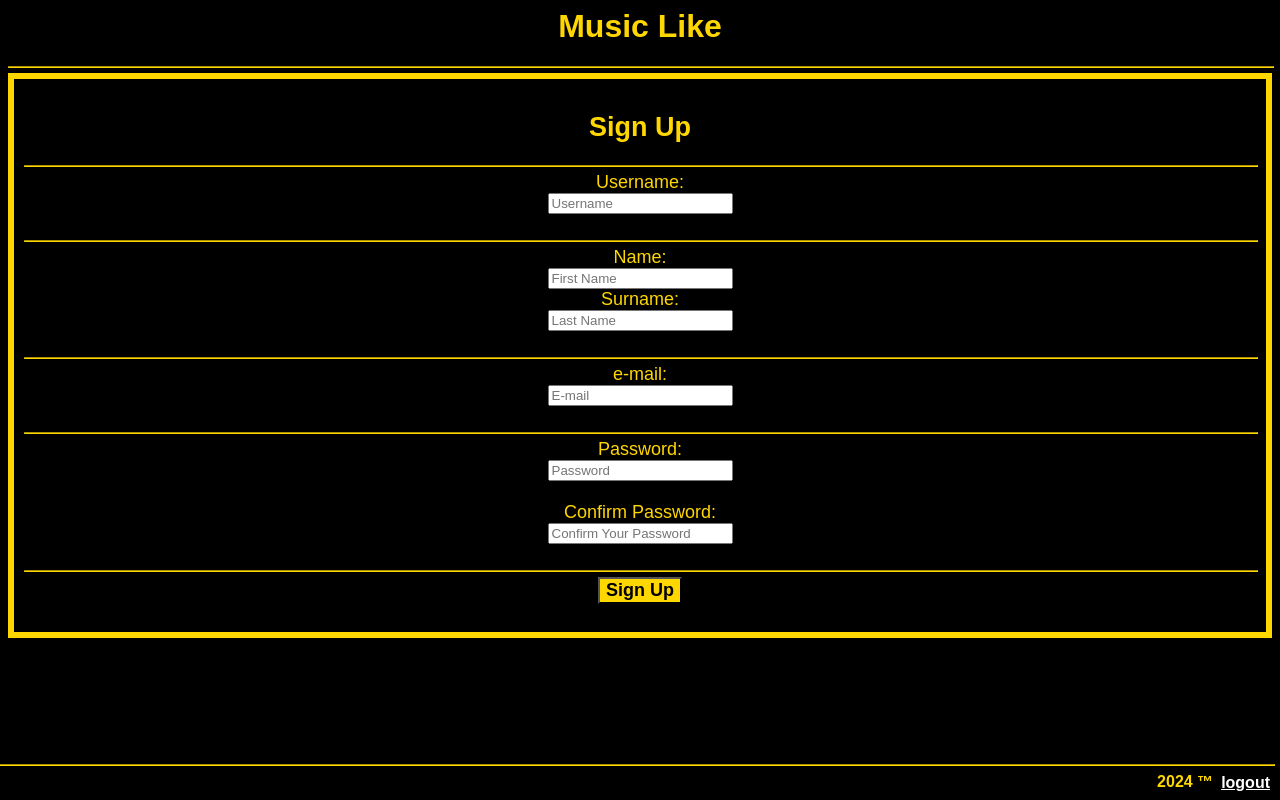
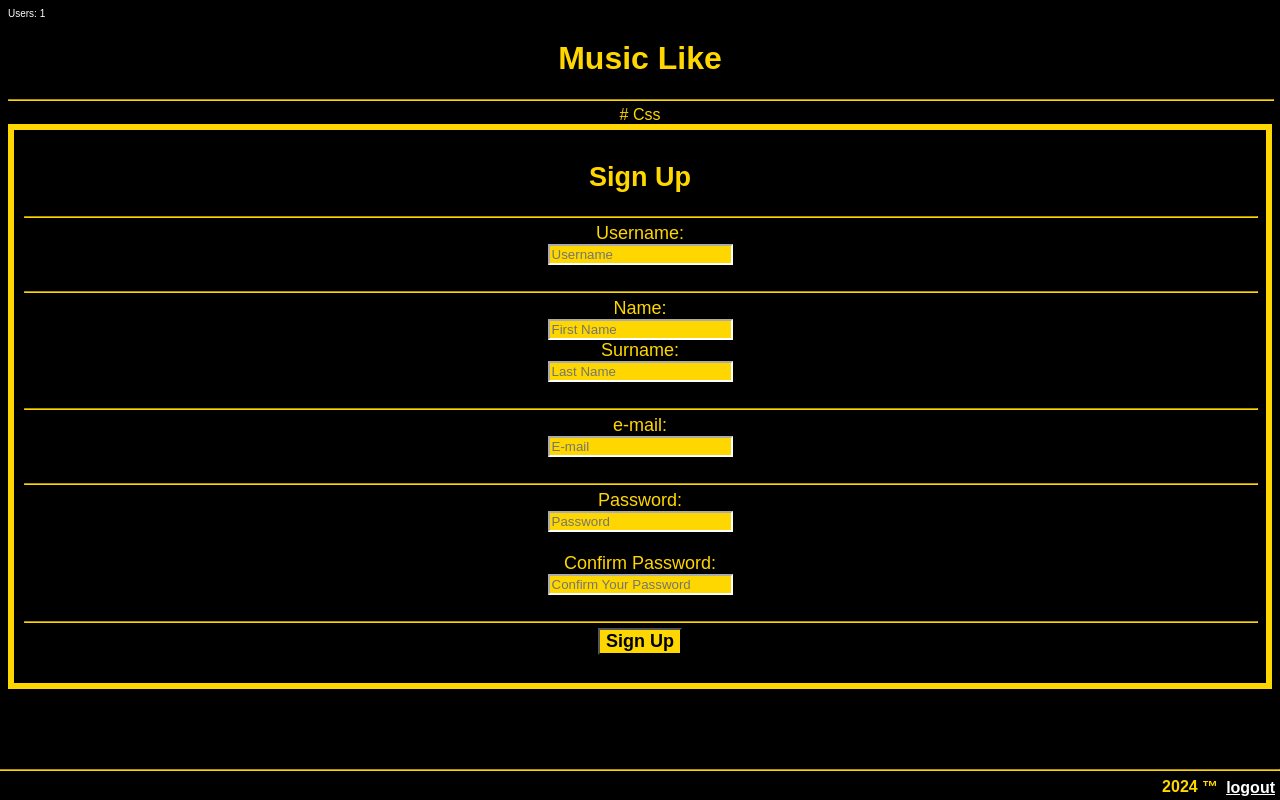
Before and after one commit to TheeKingZa/Music_Like, a Flask app: template app/templates/sign-up.html in a window 1280 px wide. Run offline with Flask 3, Linux system fonts and the light colour scheme; the template is opened without the code that fills it: most values are stand-ins (such as "Sample title", 1, 10 or a date in 2020); lists and menus that the app fills with data are empty.

Commit message:
Number of users on the plateform and few edits building up to the likes and dislike for users to interact with the program

```diff
--- a/app/app.py
+++ b/app/app.py
@@ -11,6 +11,13 @@ app.secret_key  = 'admin'
 # Load track data from songs.json
 with open('data/songs.json', 'r') as file:
     tracks = json.load(file)
+
+# Count Users
+def count_users():
+    with open('.user_db.json') as file:
+        user_data = json.load(file)
+        return len(user_data)
+
 
 # Routes
 @app.route('/')
@@ -106,9 +113,10 @@ def signUp():
 def home():
     # Pass the username to the template
     username = session.get('entered_username', 'Guest')
+    user_count = count_users()
     # Render the home page
     messages = get_flashed_messages('success')
-    return render_template('home.html', messages=messages, current_page='home', username=username)
+    return render_template('home.html', messages=messages, current_page='home', username=username, user_count=user_count)
 
 @app.route('/search')
 def search():
@@ -123,16 +131,18 @@ def search():
 @app.route('/contact')
 def contact():
     # Render Contact page
+    user_count = count_users()
     # Pass the username to the template
     username = session.get('entered_username', 'Guest')
-    return render_template('contact.html', current_page='contact', username=username)
+    return render_template('contact.html', current_page='contact', username=username, user_count=user_count)
 
 @app.route('/aboutus')
 def aboutus():
     # Render AboutUs page
+    user_count = count_users()
     # Pass the username to the template
     username = session.get('entered_username', 'Guest')
-    return render_template('aboutus.html', current_page='aboutus', username=username)
+    return render_template('aboutus.html', current_page='aboutus', username=username, user_count=user_count)
 
 
 
--- a/app/static/theme.css
+++ b/app/static/theme.css
@@ -30,6 +30,7 @@ body {
 
 .new-div {
     color: gold;
+    position: fixed;
 }
 
 hr {
@@ -92,6 +93,6 @@ li a:active {
     bottom: 0;
     width: 100%;
     color: gold;
-    padding: 5px;
+    padding: 0px;
     text-align: right;
 }
--- a/app/templates/aboutus.html
+++ b/app/templates/aboutus.html
@@ -63,9 +63,7 @@ AboutUs
             <br/>
 <hr/>
             <ul>
-                <li><a href="https://twitter.com/musiclike">Twitter</a></li>
-                <li><a href="https://facebook.com/musiclike">Facebook</a></li>
-                <li><a href="https://instagram.com/musiclike">Instagram</a></li>
+                <li><a href="https://github.com/TheeKingZa/Music_like/tree/master/README.md">Github</a></li>
             </ul>
     </div>
 </main>
--- a/app/templates/contact.html
+++ b/app/templates/contact.html
@@ -65,9 +65,9 @@ Contact
             <table>
                 <tr>
                     <ul>
-                        <td><p style="text-align: left;"><a href="">Mpho</a> :</p></td>
+                        <td><p style="text-align: left;"><a href="mailto:christian.mofokeng@gmail.com">Mpho</a> :</p></td>
                         <td><p style="text-align: left;"><a href="https://pulemathikha.wordpress.com">Pule</a> :</p></td>
-                        <td><p style="text-align: left;"><a href="https://github.com/TheeKingZa/Music_like/tree/master">Github@Music_Like</a></p></td>
+                        <td><p style="text-align: left;"><a href="https://github.com/TheeKingZa/Music_like/tree/master/README.md">Github@Music_Like</a></p></td>
                     </ul>
             </tr>
         </table>
--- a/app/templates/home.html
+++ b/app/templates/home.html
@@ -67,9 +67,8 @@ Home
         <div class="custom-div">
             <div class="row">
                 <div class="col-md-8">
-                    <h3>Welcome {{ username }} </h3>
-                    <hr/>
-                    <p style="font-size: 15px;">Explore a vast collection of music tracks from your favorite artists, albums, and genres.</p>
+                    <p style="font-size: 15px;">Explore a vast collection of Music tracks.<br/>
+                        From your favorite artists, titles and albums.</p>
                     <hr/>
 
                 </div>
@@ -118,6 +117,7 @@ Home
                         <p>Artist: ${track.artist}</p>
                         <p>Album: ${track.album}</p>
                         <p>Year: ${track.year_released}</p>
+                        <br/>
                     `;
                     trackResults.appendChild(trackListItem);
                 });
--- a/app/templates/layout.html
+++ b/app/templates/layout.html
@@ -17,11 +17,13 @@
 <body>
 
         <header>
-            <div class="logo"></div>
-            <div class="new-div">
+            <div>
+                {% if user_count != 'login' and current_page != 'login' and current_page != '/' and current_page != 'signUp' %}
+            <p style="font-size: 10px; text-align: left;"> Users: {{ user_count}}</p>
+            {% endif %}
             <h1><b>Music Like</b></h1>
             </div>
-    </header>
+        </header>
 <hr/>
 <div class="main-content">
 <!-- Main Content -->
--- a/app/templates/sign-up.html
+++ b/app/templates/sign-up.html
@@ -6,6 +6,18 @@ Sign Up
 
 {% block content %}
 <main>
+    # Css
+    <style>
+        /* input custom */
+        .custom-input {
+            color: black;
+            background-color: gold;
+            border-color: white;
+        }
+</style>
+
+
+
     <div class="custom-div" align="center">
         <!-- Display error message if login fails -->
     {% if error %}
@@ -21,7 +33,7 @@ Sign Up
             <div class="form-group">
                 <label for="username">Username:</label>
                 <br/>
-                <input type="text" id="username" name="username" placeholder="Username" required>
+                <input class="custom-input" type="text" id="username" name="username" placeholder="Username" required>
             </div>
             <br/>
             <hr/>
@@ -29,13 +41,13 @@ Sign Up
             <div class="form-group">
                 <label for="name">Name:</label>
                 <br/>
-                <input type="text" id="name" name="name" placeholder="First Name" required>
+                <input class="custom-input" type="text" id="name" name="name" placeholder="First Name" required>
             </div>
             <!-- Surname field -->
             <div class="form-group">
                 <label for="surname">Surname:</label>
                 <br/>
-                <input type="text" id="surname" name="surname" placeholder="Last Name" required>
+                <input class="custom-input" type="text" id="surname" name="surname" placeholder="Last Name" required>
             </div>
             <br/>
             <hr/>
@@ -43,7 +55,7 @@ Sign Up
             <div class="form-group">
                 <label for="email">e-mail:</label>
                 <br/>
-                <input type="email" id="email" name="email" placeholder="E-mail" required>
+                <input class="custom-input" type="email" id="email" name="email" placeholder="E-mail" required>
             </div>
             <br/>
             <hr/>
@@ -52,7 +64,7 @@ Sign Up
                 <label for="password">Password:</label>
                 <br/>
                 <!-- Password input type -->
-                <input type="password" id="password" name="password" placeholder="Password" required>
+                <input class="custom-input" type="password" id="password" name="password" placeholder="Password" required>
                 <!-- Icon to toggle password visibility -->
                 <span toggle="#password" class="fa fa-fw fa-eye field-icon toggle-password"></span>
             </div>
@@ -61,7 +73,7 @@ Sign Up
             <div class="form-group">
                 <label for="confirm_password">Confirm Password:</label>
                 <br/>
-                <input type="password" id="confirm_password" name="confirm_password" placeholder="Confirm Your Password" required>
+                <input class="custom-input" type="password" id="confirm_password" name="confirm_password" placeholder="Confirm Your Password" required>
             </div>
             <!-- Submit button -->
             <br/>
```
Also changed, not shown: app/templates/login.html (+10 -2 lines).
